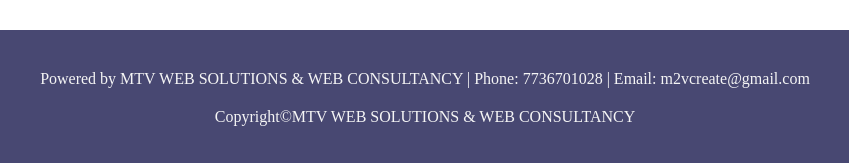
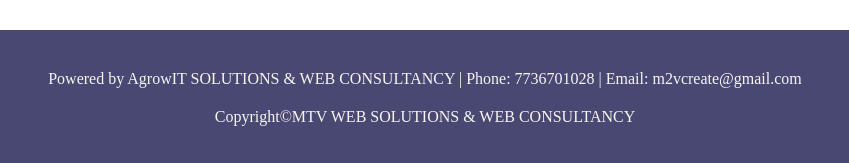
Before and after one commit to Whitehouse007/whitehousestories, a plain HTML site: page index.html in a window 1280 px wide. Shown: the part 3976-4139 px from the top of the page, 215-1064 px from the left. Drawn offline with Linux system fonts and the light colour scheme.

Commit message:
footer agrowit

```diff
--- a/index.html
+++ b/index.html
@@ -92,7 +92,7 @@
     </section>
 
     <section class="footer">
-        <p>Powered by MTV WEB SOLUTIONS & WEB CONSULTANCY | Phone: 7736701028 | Email: m2vcreate@gmail.com</p>
+        <p>Powered by AgrowIT SOLUTIONS & WEB CONSULTANCY | Phone: 7736701028 | Email: m2vcreate@gmail.com</p>
         <p>Copyright©MTV WEB SOLUTIONS & WEB CONSULTANCY</p>
     </section>
 
```
